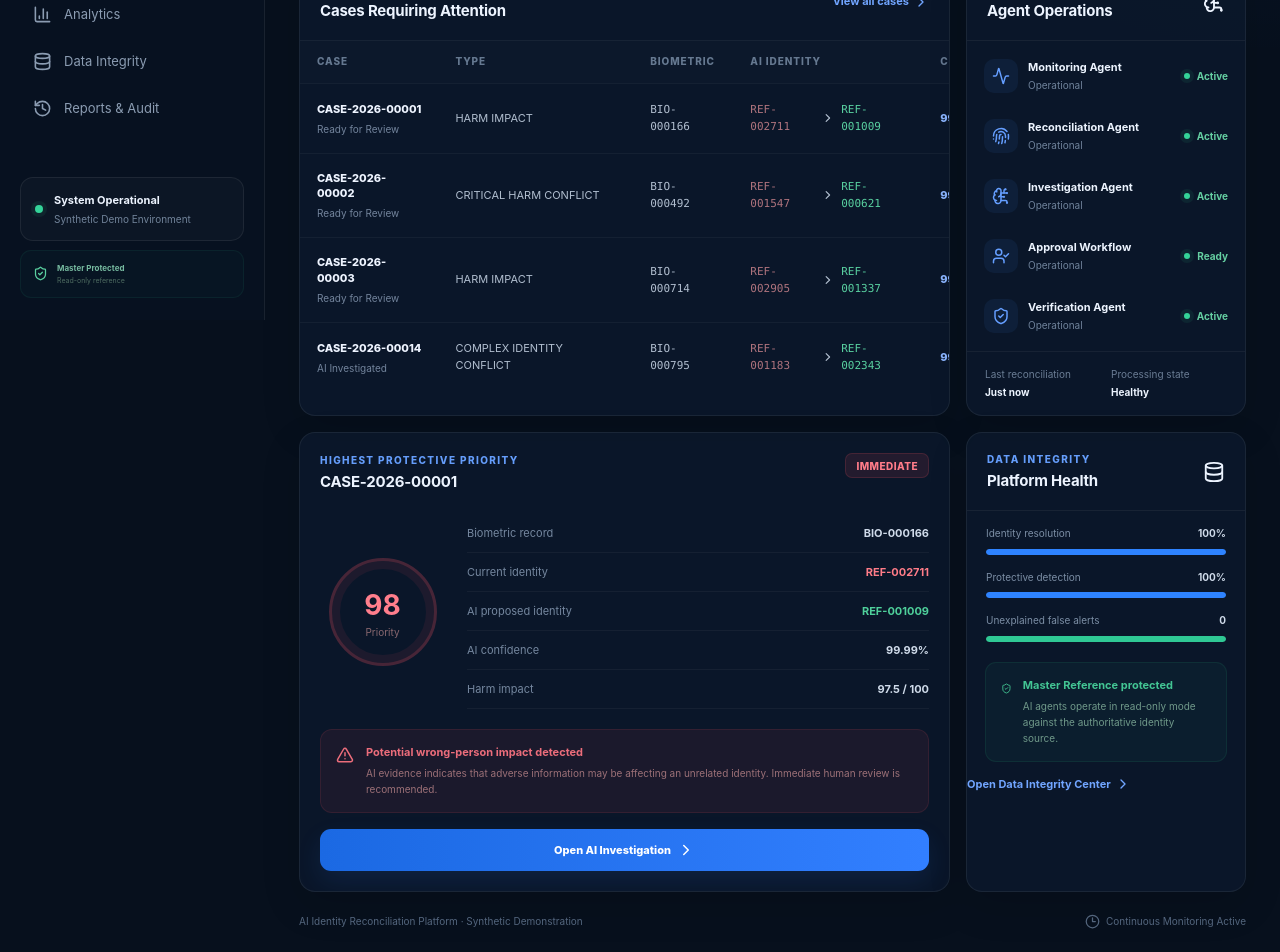
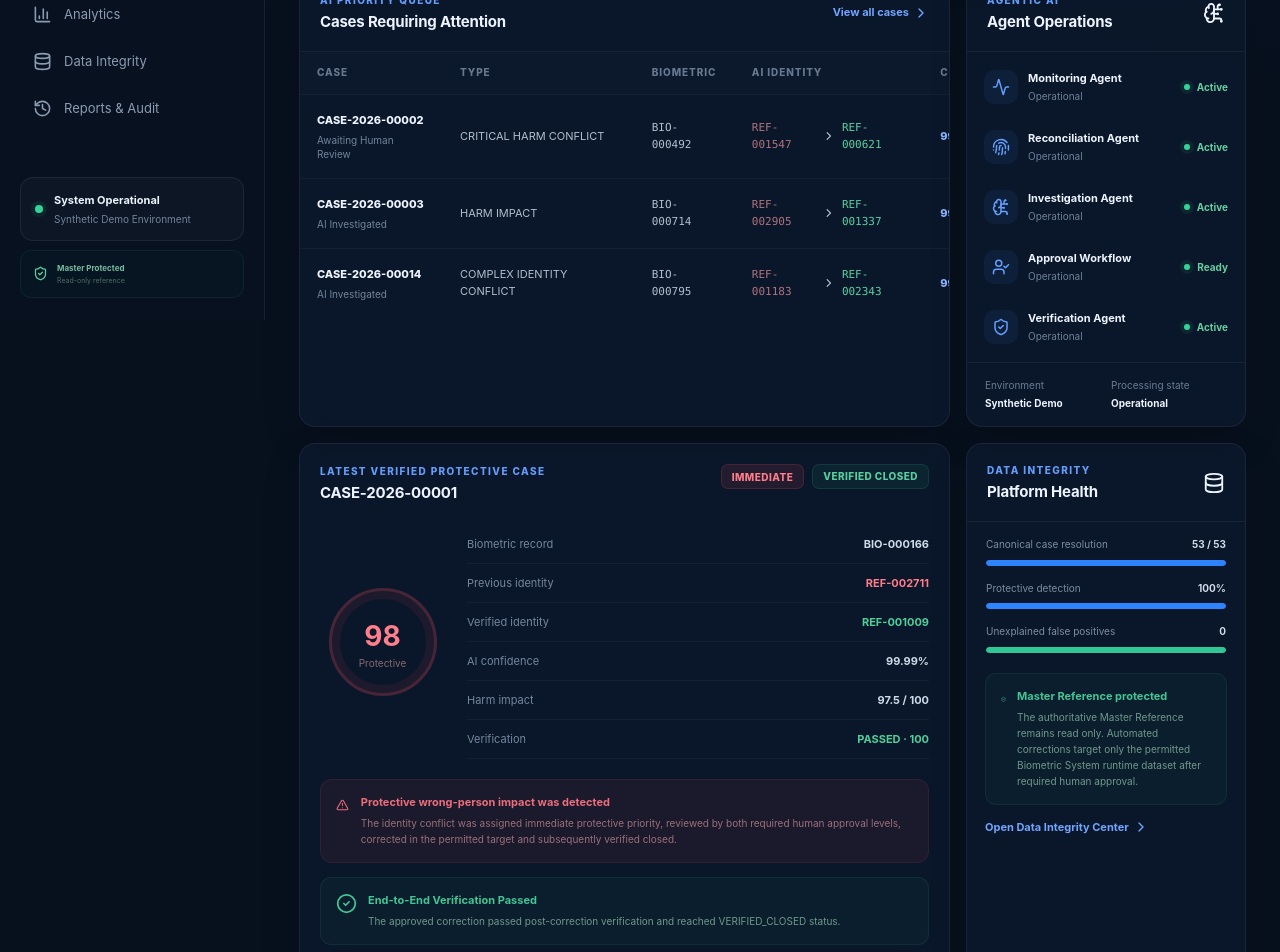
Before and after one commit to x47-cmd/ai-identity-reconciliation-platform, a Next.js app: page / in a window 1280 px wide. Shown: the part 480-1432 px from the top of the page. Built offline with nearby package versions, Linux system fonts and the light colour scheme.

Commit message:
Update page.js

```diff
--- a/app/page.js
+++ b/app/page.js
@@ -3,9 +3,14 @@ import Link from "next/link";
 import Sidebar from "./components/Sidebar";
 
 import {
+  VERIFIED_DEMO_CASE,
+} from "./lib/demo-data";
+
+import {
   Activity,
   AlertTriangle,
   BrainCircuit,
+  CheckCircle2,
   ChevronRight,
   CircleAlert,
   Clock3,
@@ -19,46 +24,50 @@ import {
 } from "lucide-react";
 
 
+/* =========================================================
+   COMMAND CENTER DEMO METRICS
+
+   Synthetic Demo Only
+   ========================================================= */
+
 const stats = [
   {
-    title: "Active Cases",
+    title: "Total Cases",
     value: "53",
-    subtitle: "AI-generated investigation cases",
+    subtitle: "Aggregated identity integrity cases",
     icon: FileSearch,
   },
   {
     title: "Immediate Priority",
     value: "9",
-    subtitle: "Protective intervention required",
+    subtitle: "Protective intervention priority",
     icon: CircleAlert,
   },
   {
     title: "High Priority",
     value: "23",
-    subtitle: "Require accelerated review",
+    subtitle: "Require accelerated human review",
     icon: AlertTriangle,
   },
   {
     title: "Unresolved Identity",
     value: "0",
-    subtitle: "All cases have identity candidates",
+    subtitle: "All cases have canonical candidates",
     icon: UserCheck,
   },
 ];
 
 
+/* =========================================================
+   CURRENT ATTENTION QUEUE
+
+   CASE-2026-00001 is intentionally excluded because the
+   verified E2E demonstration case is already VERIFIED_CLOSED.
+
+   Only cases with implemented detail routes are linked.
+   ========================================================= */
+
 const cases = [
-  {
-    id: "CASE-2026-00001",
-    type: "HARM IMPACT",
-    biometric: "BIO-000166",
-    current: "REF-002711",
-    proposed: "REF-001009",
-    confidence: "99.99%",
-    priority: "IMMEDIATE",
-    status: "Ready for Review",
-    protective: "98.0",
-  },
   {
     id: "CASE-2026-00002",
     type: "CRITICAL HARM CONFLICT",
@@ -67,8 +76,9 @@ const cases = [
     proposed: "REF-000621",
     confidence: "99.98%",
     priority: "IMMEDIATE",
-    status: "Ready for Review",
+    status: "Awaiting Human Review",
     protective: "97.5",
+    hasDetail: false,
   },
   {
     id: "CASE-2026-00003",
@@ -78,8 +88,9 @@ const cases = [
     proposed: "REF-001337",
     confidence: "99.97%",
     priority: "IMMEDIATE",
-    status: "Ready for Review",
+    status: "AI Investigated",
     protective: "97.0",
+    hasDetail: false,
   },
   {
     id: "CASE-2026-00014",
@@ -91,6 +102,7 @@ const cases = [
     priority: "HIGH",
     status: "AI Investigated",
     protective: "85.0",
+    hasDetail: true,
   },
 ];
 
@@ -124,8 +136,15 @@ const agents = [
 ];
 
 
-function MetricCard({ item }) {
-  const Icon = item.icon;
+/* =========================================================
+   SMALL COMPONENTS
+   ========================================================= */
+
+function MetricCard({
+  item,
+}) {
+  const Icon =
+    item.icon;
 
   return (
     <div className="metricCard">
@@ -135,7 +154,7 @@ function MetricCard({ item }) {
         </div>
 
         <span className="metricStatus">
-          LIVE
+          DEMO KPI
         </span>
       </div>
 
@@ -155,7 +174,9 @@ function MetricCard({ item }) {
 }
 
 
-function PriorityBadge({ priority }) {
+function PriorityBadge({
+  priority,
+}) {
   const className =
     priority === "IMMEDIATE"
       ? "priority immediate"
@@ -170,6 +191,10 @@ function PriorityBadge({ priority }) {
   );
 }
 
+
+/* =========================================================
+   PAGE
+   ========================================================= */
 
 export default function Home() {
   return (
@@ -252,10 +277,10 @@ export default function Home() {
             </strong>
 
             <span>
-              9 cases are currently prioritized
-              because another person may be
-              wrongly affected by an identity
-              conflict.
+              9 protective cases were identified
+              in the current synthetic demo dataset
+              where identity conflicts may create
+              potential wrong-person impact.
             </span>
           </div>
 
@@ -263,7 +288,8 @@ export default function Home() {
             href="/cases"
             className="bannerButton"
             style={{
-              textDecoration: "none",
+              textDecoration:
+                "none",
             }}
           >
             Review Cases
@@ -278,12 +304,20 @@ export default function Home() {
             ================================================ */}
 
         <section className="statsGrid">
-          {stats.map((item) => (
+          {
+            stats.map(
+              (item) => (
                 <MetricCard
-              key={item.title}
-              item={item}
+                  key={
+                    item.title
+                  }
+                  item={
+                    item
+                  }
                 />
-          ))}
+              )
+            )
+          }
         </section>
 
 
@@ -313,7 +347,8 @@ export default function Home() {
                 href="/cases"
                 className="textButton"
                 style={{
-                  textDecoration: "none",
+                  textDecoration:
+                    "none",
                 }}
               >
                 View all cases
@@ -337,19 +372,42 @@ export default function Home() {
                 </thead>
 
                 <tbody>
-                  {cases.map((item) => (
+                  {
+                    cases.map(
+                      (item) => (
                         <tr key={item.id}>
                           <td>
+                            {
+                              item.hasDetail
+                                ? (
                                   <Link
-                          href={`/cases/${item.id}`}
+                                    href={
+                                      `/cases/${item.id}`
+                                    }
                                     className="caseId"
                                     style={{
-                            textDecoration: "none",
-                            display: "inline-block",
+                                      textDecoration:
+                                        "none",
+
+                                      display:
+                                        "inline-block",
                                     }}
                                   >
                                     {item.id}
                                   </Link>
+                                )
+                                : (
+                                  <span
+                                    className="caseId"
+                                    style={{
+                                      display:
+                                        "inline-block",
+                                    }}
+                                  >
+                                    {item.id}
+                                  </span>
+                                )
+                            }
 
                             <div className="caseStatus">
                               {item.status}
@@ -386,11 +444,15 @@ export default function Home() {
 
                           <td>
                             <PriorityBadge
-                          priority={item.priority}
+                              priority={
+                                item.priority
+                              }
                             />
                           </td>
                         </tr>
-                  ))}
+                      )
+                    )
+                  }
                 </tbody>
               </table>
             </div>
@@ -418,13 +480,18 @@ export default function Home() {
 
 
             <div className="agentList">
-              {agents.map((agent) => {
-                const Icon = agent.icon;
+              {
+                agents.map(
+                  (agent) => {
+                    const Icon =
+                      agent.icon;
 
                     return (
                       <div
                         className="agentItem"
-                    key={agent.name}
+                        key={
+                          agent.name
+                        }
                       >
                         <div className="agentLeft">
                           <div className="agentIcon">
@@ -449,18 +516,20 @@ export default function Home() {
                         </div>
                       </div>
                     );
-              })}
+                  }
+                )
+              }
             </div>
 
 
             <div className="agentFooter">
               <div>
                 <span>
-                  Last reconciliation
+                  Environment
                 </span>
 
                 <strong>
-                  Just now
+                  Synthetic Demo
                 </strong>
               </div>
 
@@ -470,7 +539,7 @@ export default function Home() {
                 </span>
 
                 <strong>
-                  Healthy
+                  Operational
                 </strong>
               </div>
             </div>
@@ -479,30 +548,93 @@ export default function Home() {
 
 
         {/* ================================================
-            HIGHEST PRIORITY CASE + PLATFORM HEALTH
+            VERIFIED DEMO CASE + PLATFORM HEALTH
             ================================================ */}
 
         <section className="lowerGrid">
 
           {/* ==============================================
-              HIGHEST PRIORITY CASE
+              LATEST VERIFIED PROTECTIVE CASE
               ============================================== */}
 
           <div className="panel selectedCase">
             <div className="caseHeroHeader">
               <div>
                 <div className="panelEyebrow">
-                  HIGHEST PROTECTIVE PRIORITY
+                  LATEST VERIFIED PROTECTIVE CASE
                 </div>
 
                 <h2>
-                  CASE-2026-00001
+                  {VERIFIED_DEMO_CASE.id}
                 </h2>
               </div>
 
+              <div
+                style={{
+                  display:
+                    "flex",
+
+                  alignItems:
+                    "center",
+
+                  gap:
+                    "8px",
+
+                  flexWrap:
+                    "wrap",
+
+                  justifyContent:
+                    "flex-end",
+                }}
+              >
                 <PriorityBadge
-                priority="IMMEDIATE"
+                  priority={
+                    VERIFIED_DEMO_CASE.priority
+                  }
                 />
+
+                <span
+                  style={{
+                    display:
+                      "inline-flex",
+
+                    alignItems:
+                      "center",
+
+                    justifyContent:
+                      "center",
+
+                    minHeight:
+                      "25px",
+
+                    padding:
+                      "0 10px",
+
+                    borderRadius:
+                      "7px",
+
+                    color:
+                      "#59cfa0",
+
+                    background:
+                      "rgba(52,211,153,0.07)",
+
+                    border:
+                      "1px solid rgba(52,211,153,0.13)",
+
+                    fontSize:
+                      "10px",
+
+                    fontWeight:
+                      850,
+
+                    letterSpacing:
+                      "0.45px",
+                  }}
+                >
+                  VERIFIED CLOSED
+                </span>
+              </div>
             </div>
 
 
@@ -510,11 +642,14 @@ export default function Home() {
               <div className="caseScore">
                 <div className="scoreRing">
                   <strong>
-                    98
+                    {
+                      VERIFIED_DEMO_CASE
+                        .protectivePriority
+                    }
                   </strong>
 
                   <span>
-                    Priority
+                    Protective
                   </span>
                 </div>
               </div>
@@ -527,27 +662,36 @@ export default function Home() {
                   </span>
 
                   <strong>
-                    BIO-000166
+                    {
+                      VERIFIED_DEMO_CASE
+                        .biometricId
+                    }
                   </strong>
                 </div>
 
                 <div className="detailRow">
                   <span>
-                    Current identity
+                    Previous identity
                   </span>
 
                   <strong className="dangerText">
-                    REF-002711
+                    {
+                      VERIFIED_DEMO_CASE
+                        .currentIdentity
+                    }
                   </strong>
                 </div>
 
                 <div className="detailRow">
                   <span>
-                    AI proposed identity
+                    Verified identity
                   </span>
 
                   <strong className="successText">
-                    REF-001009
+                    {
+                      VERIFIED_DEMO_CASE
+                        .canonicalIdentity
+                    }
                   </strong>
                 </div>
 
@@ -557,7 +701,10 @@ export default function Home() {
                   </span>
 
                   <strong>
-                    99.99%
+                    {
+                      VERIFIED_DEMO_CASE
+                        .aiConfidence
+                    }%
                   </strong>
                 </div>
 
@@ -567,7 +714,29 @@ export default function Home() {
                   </span>
 
                   <strong>
-                    97.5 / 100
+                    {
+                      VERIFIED_DEMO_CASE
+                        .harm
+                    }
+                    {" / 100"}
+                  </strong>
+                </div>
+
+                <div className="detailRow">
+                  <span>
+                    Verification
+                  </span>
+
+                  <strong className="successText">
+                    {
+                      VERIFIED_DEMO_CASE
+                        .verification.status
+                    }
+                    {" · "}
+                    {
+                      VERIFIED_DEMO_CASE
+                        .verification.score
+                    }
                   </strong>
                 </div>
               </div>
@@ -579,28 +748,56 @@ export default function Home() {
 
               <div>
                 <strong>
-                  Potential wrong-person impact detected
+                  Protective wrong-person impact
+                  was detected
                 </strong>
 
                 <span>
-                  AI evidence indicates that
-                  adverse information may be
-                  affecting an unrelated identity.
-                  Immediate human review is
-                  recommended.
+                  The identity conflict was assigned
+                  immediate protective priority,
+                  reviewed by both required human
+                  approval levels, corrected in the
+                  permitted target and subsequently
+                  verified closed.
+                </span>
+              </div>
+            </div>
+
+
+            <div
+              className="integrityInfo"
+              style={{
+                margin:
+                  "14px 0 0",
+              }}
+            >
+              <CheckCircle2 size={21} />
+
+              <div>
+                <strong>
+                  End-to-End Verification Passed
+                </strong>
+
+                <span>
+                  The approved correction passed
+                  post-correction verification and
+                  reached VERIFIED_CLOSED status.
                 </span>
               </div>
             </div>
 
 
             <Link
-              href="/cases/CASE-2026-00001"
+              href={
+                `/cases/${VERIFIED_DEMO_CASE.id}`
+              }
               className="primaryButton"
               style={{
-                textDecoration: "none",
+                textDecoration:
+                  "none",
               }}
             >
-              Open AI Investigation
+              View Verified Case Lifecycle
 
               <ChevronRight size={18} />
             </Link>
@@ -630,11 +827,11 @@ export default function Home() {
             <div className="healthScore">
               <div>
                 <span>
-                  Identity resolution
+                  Canonical case resolution
                 </span>
 
                 <strong>
-                  100%
+                  53 / 53
                 </strong>
               </div>
 
@@ -664,7 +861,7 @@ export default function Home() {
             <div className="healthScore">
               <div>
                 <span>
-                  Unexplained false alerts
+                  Unexplained false positives
                 </span>
 
                 <strong>
@@ -687,9 +884,12 @@ export default function Home() {
                 </strong>
 
                 <span>
-                  AI agents operate in read-only
-                  mode against the authoritative
-                  identity source.
+                  The authoritative Master
+                  Reference remains read only.
+                  Automated corrections target
+                  only the permitted Biometric
+                  System runtime dataset after
+                  required human approval.
                 </span>
               </div>
             </div>
@@ -699,9 +899,17 @@ export default function Home() {
               href="/data-integrity"
               className="textButton"
               style={{
-                textDecoration: "none",
-                marginTop: "14px",
-                width: "fit-content",
+                textDecoration:
+                  "none",
+
+                marginTop:
+                  "14px",
+
+                marginLeft:
+                  "18px",
+
+                width:
+                  "fit-content",
               }}
             >
               Open Data Integrity Center
```
Lines whose indentation alone changed are shown as unchanged.
